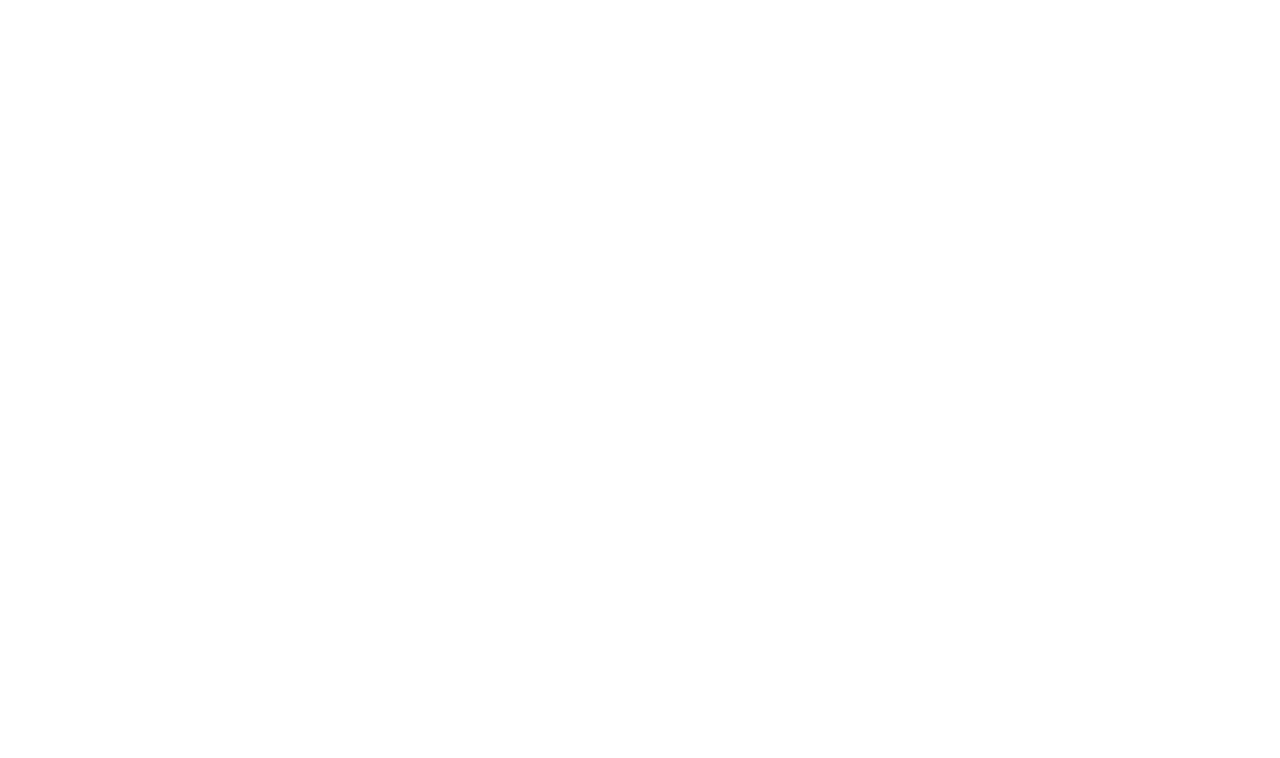
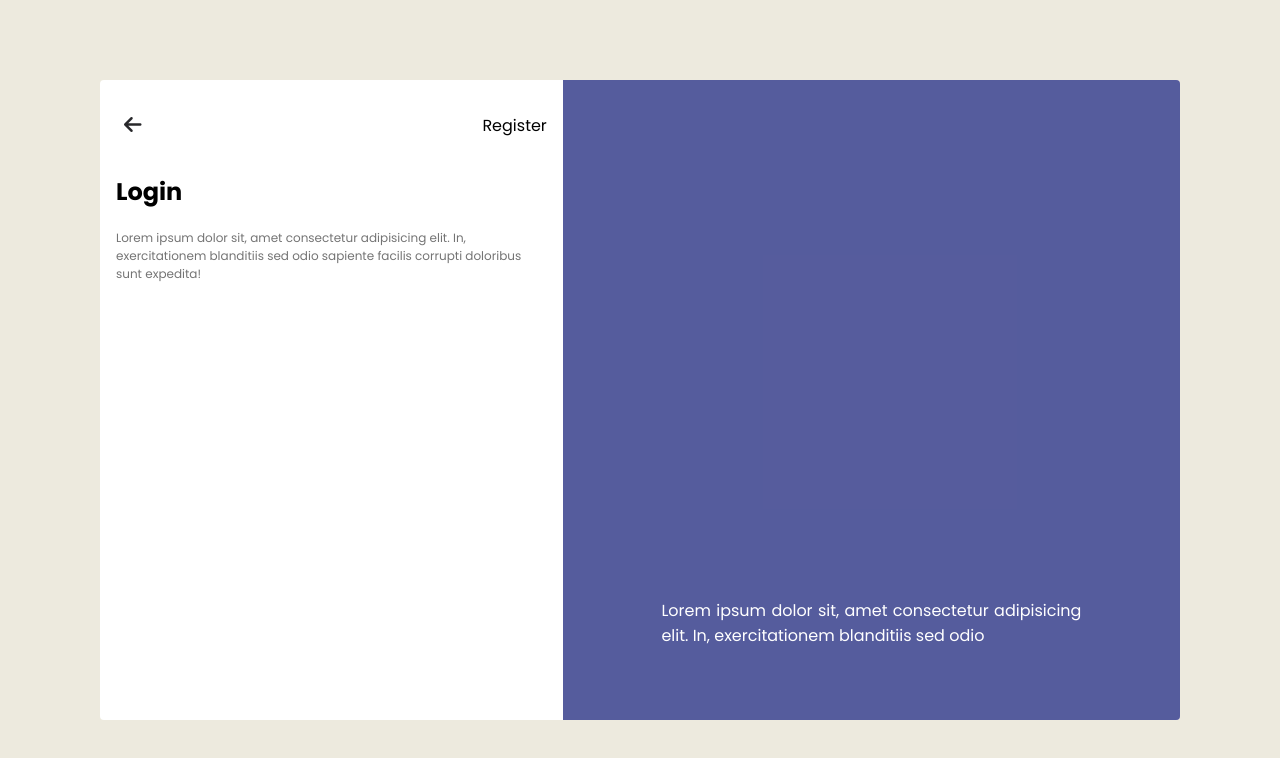
Before and after one commit to DAN-3200/04.UI, a plain HTML site: page index.html in a window 1280 px wide. Drawn offline with Linux system fonts and the light colour scheme.

Commit message:
add + style.css

```diff
--- a/index.html
+++ b/index.html
@@ -5,10 +5,25 @@
     <meta name="viewport" content="width=device-width, initial-scale=1.0">
     <title>Design 04</title>
     <link rel="stylesheet" href="style.css">
+    <link rel="stylesheet" href="https://site-assets.fontawesome.com/releases/v6.5.2/css/all.css">
 </head>
 <body>
+    <box>
+        <main>
+            <div class="top">
+                <button><i class="fa-solid fa-arrow-left"></i></button>
+                <span>Register</span>
+            </div>
+            <div class="mainTitle">
+                <h2>Login</h2>
+                <p>Lorem ipsum dolor sit, amet consectetur adipisicing elit. In, exercitationem blanditiis sed odio sapiente facilis corrupti doloribus sunt expedita!</p>
+            </div>
+        </main>
+        <div class="bannerText">
+            <p>Lorem ipsum dolor sit, amet consectetur adipisicing elit. In, exercitationem blanditiis sed odio</p>
+        </div>
+        <banner></banner>
 
-
-
+    </box>
 </body>
 </html>
--- a/style.scss
+++ b/style.scss
@@ -0,0 +1,113 @@
+// - Import
+@import url('https://fonts.googleapis.com/css2?family=Poppins:ital,wght@0,100;0,200;0,300;0,400;0,500;0,600;0,700;0,800;0,900;1,100;1,200;1,300;1,400;1,500;1,600;1,700;1,800;1,900&display=swap');
+
+// - Variaveis [4|8 - Point Grid] e LEES[Lógico, Eficaz, Eficiente, Simples]
+$nRadius: 4px;
+$nMagin: 4px;
+$nPadding: 4px;
+
+$nDark: #28282b;
+$nLight : #EDEADE;
+$Periwinkle: #CCCCFF;
+$Royal-Blue: #4169E1;
+$Yellow-Orange: #FFAA33;
+
+button{
+    display: flex;
+    align-items: center;
+    justify-content: center;
+}
+
+*{
+    box-sizing: border-box;
+}
+// - Style
+body{
+    padding: 0;
+    margin: 0;
+
+    background-color: $nLight;
+    display: grid;
+    place-items: center;
+    height: 100vh;
+
+    font-family: "Poppins", sans-serif;
+    font-weight: 400;
+    font-style: normal;
+
+    box{
+        width: 1080px;
+        height: 640px;
+        background-color: white;
+        border-radius: $nRadius;
+
+        display: grid;
+        grid-template-columns: 1.2fr 1.6fr;
+        grid-template-areas: "M B";
+        overflow: hidden; // Garante que as Childrens respeitem suas delimitações dimensionais
+    }
+}
+main{
+    grid-area: M;
+    padding: $nPadding*4;
+    display: grid;
+    grid-template-rows:
+        0.4fr 0.8fr 1.2fr 0.4fr 1.2fr
+    ;
+    height: 640px;
+    .top{
+        display: flex;
+        align-items: center;
+        justify-content: space-between;
+        font-size: 16px;
+
+        button{
+            background: transparent;
+            color: $nDark;
+            border: none;
+            min-width: 20px;
+            min-height: 20px;
+            border-radius: $nRadius;
+            font-size: 20px;
+            padding: $nPadding $nPadding*2;
+            cursor: pointer;
+
+            &:hover{
+                transition: 0.3s;
+                background-color: silver;
+            }
+        }
+    }
+    .mainTitle{
+        h1{
+            color: #28282b;
+        }
+        p{
+            color: rgb(116, 116, 116);
+            font-size: 12px;
+        }
+    }
+}
+banner{
+    grid-area: B;
+    background-color: rebeccapurple;
+}
+.bannerText{
+    grid-area: B;
+    z-index: 2;
+    background-color: rgba(38, 212, 168, 0.253);
+    padding: $nPadding*4;
+    display: flex;
+    align-items: end;
+    justify-content: center;
+
+    p{
+        // background-color: $nLight;
+        width: 420px;
+        color: white;
+        text-align: justify;
+        border-radius: $nRadius;
+        position: relative;
+        top: -40px;
+    }
+}
```
Also changed, not shown: style.css, 1 other file.
